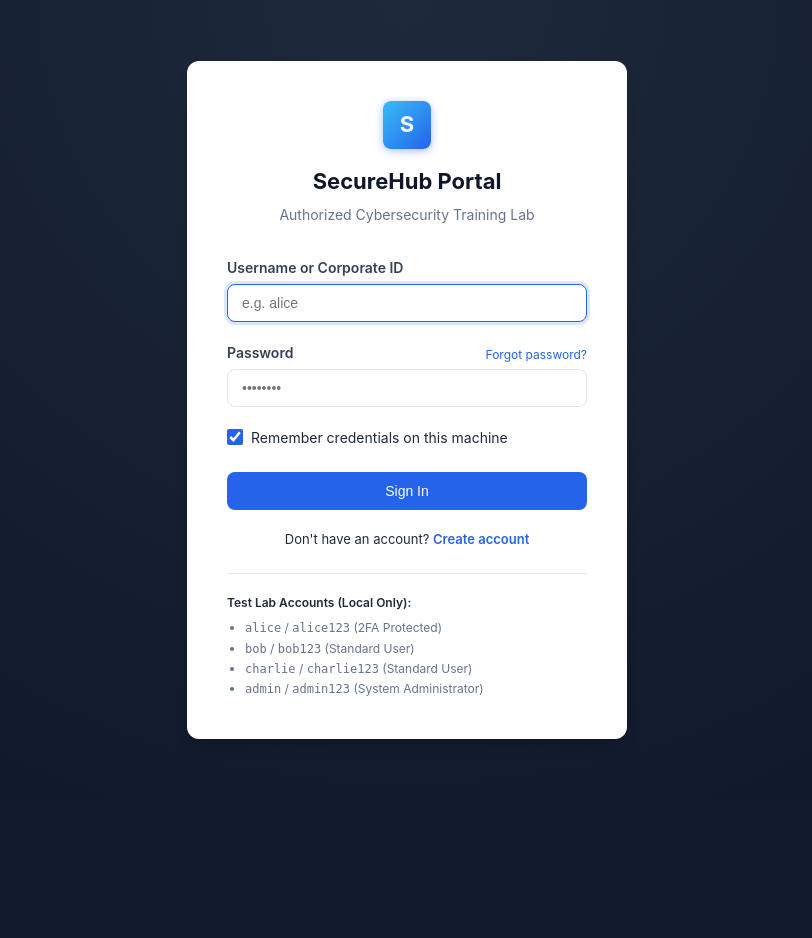
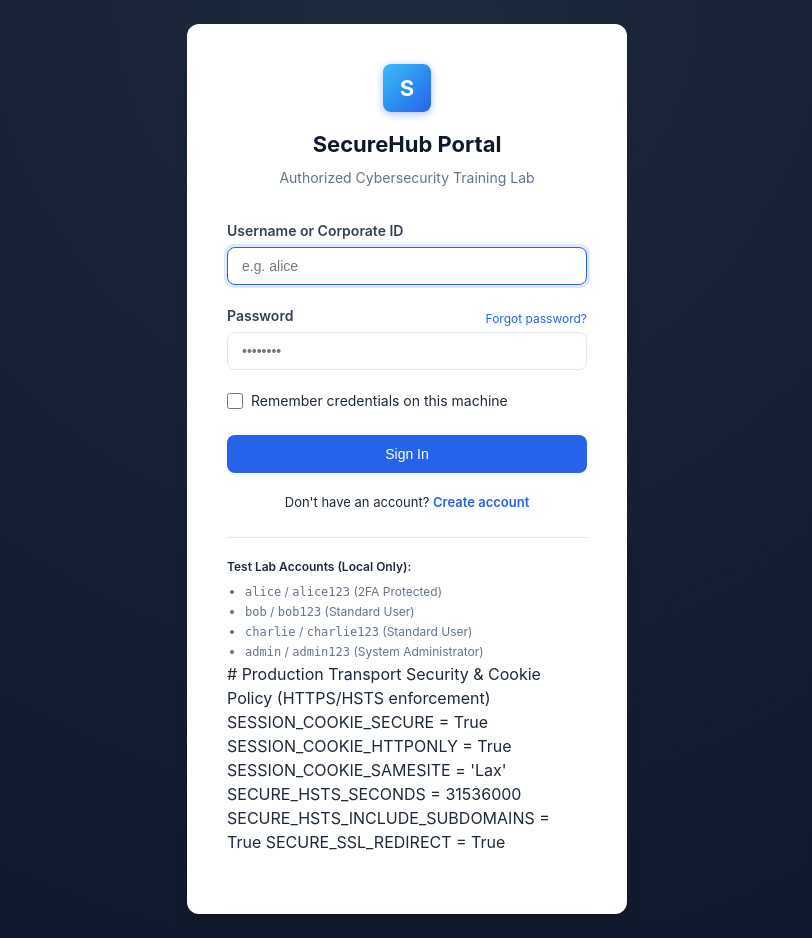
Before and after one commit to dankharaharsh/vulnerable-code, a Flask app: template templates/login.html in a window 1280 px wide. Shown: the whole page, without its empty margins (233-1045 px from the left). Before the commit the page ends 739 px from the top, so only its background shows below. Run offline with Flask 3, Linux system fonts and the light colour scheme; the template is opened without the code that fills it, so the values that code supplies are empty.

Commit message:
fix(security): remediate security vulnerabilities in templates/login.html

```diff
--- a/templates/login.html
+++ b/templates/login.html
@@ -26,10 +26,10 @@
             {% endif %}
         {% endwith %}
 
-        <form method="POST" action="{{ url_for('login') }}" autocomplete="on" class="auth-form">
+        <form method="POST" action="{{ url_for('login') }}" autocomplete="off" class="auth-form">
             <div class="form-group">
                 <label class="form-label" for="username">Username or Corporate ID</label>
-                <input type="text" id="username" name="username" class="form-control" placeholder="e.g. alice" autocomplete="on" required autofocus>
+                <input type="text" id="username" name="username" class="form-control" placeholder="e.g. alice" autocomplete="off" required autofocus>
             </div>
 
             <div class="form-group">
@@ -37,15 +37,14 @@
                     <label class="form-label" for="password">Password</label>
                     <a href="{{ url_for('forgot_password') }}" style="font-size: 12px; color: var(--primary); text-decoration: none;">Forgot password?</a>
                 </div>
-                <input type="password" id="password" name="password" class="form-control" placeholder="••••••••" autocomplete="on" required>
+                <input type="password" id="password" name="password" class="form-control" placeholder="••••••••" autocomplete="new-password" required>
             </div>
 
             <div class="form-group">
                 <div class="form-check">
-                    <input type="checkbox" id="remember_me" name="remember_me" class="form-check-input" checked>
+                    <input type="checkbox" id="remember_me" name="remember_me" class="form-check-input">
                     <label for="remember_me" class="form-check-label">Remember credentials on this machine</label>
                 </div>
-            </div>
 
             <div class="form-group" style="margin-top: 24px;">
                 <button type="submit" class="btn btn-primary btn-block">Sign In</button>
@@ -66,6 +65,13 @@
                 <li><code>admin</code> / <code>admin123</code> (System Administrator)</li>
             </ul>
         </div>
-    </div>
 </body>
 </html>
+
+# Production Transport Security & Cookie Policy (HTTPS/HSTS enforcement)
+SESSION_COOKIE_SECURE = True
+SESSION_COOKIE_HTTPONLY = True
+SESSION_COOKIE_SAMESITE = 'Lax'
+SECURE_HSTS_SECONDS = 31536000
+SECURE_HSTS_INCLUDE_SUBDOMAINS = True
+SECURE_SSL_REDIRECT = True
```
